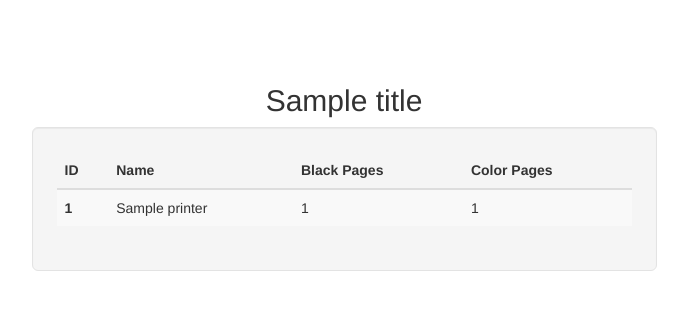
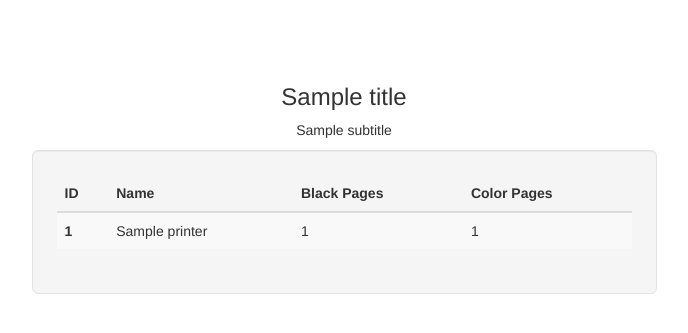
Before and after one commit to CMS-hollowtree/CanonCounts, a Flask app: template Flask/app/templates/index.html in a window 1280 px wide. Shown: the top 333 px of the page, without its empty margins (296-984 px from the left). Run offline with Flask 2, Linux system fonts and the light colour scheme; the template is opened without the code that fills it: most values are stand-ins (such as "Sample title", 1, 10 or a date in 2020); some libraries are stand-ins or nearby versions.

Commit message:
Updated requirements.txt

```diff
--- a/Flask/app/templates/index.html
+++ b/Flask/app/templates/index.html
@@ -2,7 +2,7 @@
 <html lang="en">
     <head>
         {% if title %}
-            <title>{{ title }}</title>
+            <title>{{ title }} - {{ subtitle }}</title>
         {% else %}
             <title>No Title</title>
         {% endif %}
@@ -13,8 +13,17 @@
     <body>
         <div class="row" style="margin-top: 5%">
             <div class="col-sm-6 col-sm-offset-3">
-                <h2 class="text-center">{{ title }}</h2>
+                <div class="wrapper">
+                    <div class="content-main">
+                        <h3 class="text-center">{{ title }}</h3>
+                    </div>
+                    <div class="content-secondary">
+                        <p class="text-center">{{ subtitle }}</p>
+                    </div>
+                </div>
+
                 <div class="well well-lg" >
+                    <div class="table-responsive">
                         {% if counts %}
                             <table class="table table-striped" >
                                 <thead>
@@ -40,5 +49,6 @@
                     </div>
                 </div>
             </div>
+        </div>
     </body>
 </html>
--- a/Flask/app/views.py
+++ b/Flask/app/views.py
@@ -74,7 +74,7 @@ def getCounts():
             'id': 'ASHP',
             'pageCounts': {
                 'ColorPageCount': CSHPCountC,
-                'BlackWhitePageCount': 'NONE'
+                'BlackWhitePageCount': 'None'
             }
         }
     ]
@@ -91,6 +91,7 @@ def index():
 
     return render_template('index.html',
             form=form,
-            title='Hose Master - Canon Page Counts',
+            title='Hose Master',
+            subtitle='Canon Page Counts',
             counts = counts
             )
--- a/requirements.txt
+++ b/requirements.txt
@@ -1,3 +1,6 @@
 prettytable==0.7.2
 pysnmp==4.3.2
 mailer==0.8.1
+Flask==0.11.1
+requests==2.10.0
+WTForms==2.1
```
Lines whose indentation alone changed are shown as unchanged.
